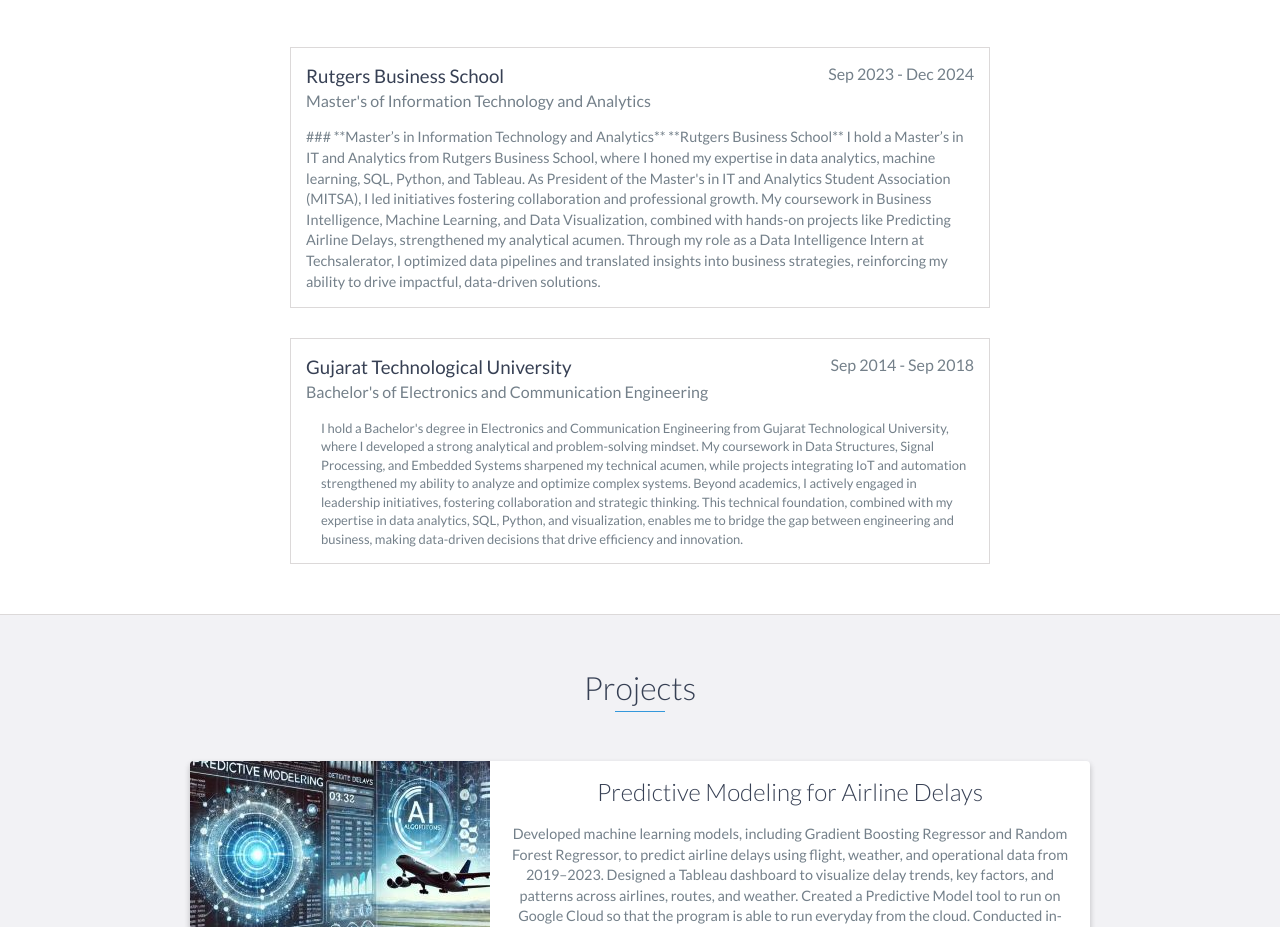
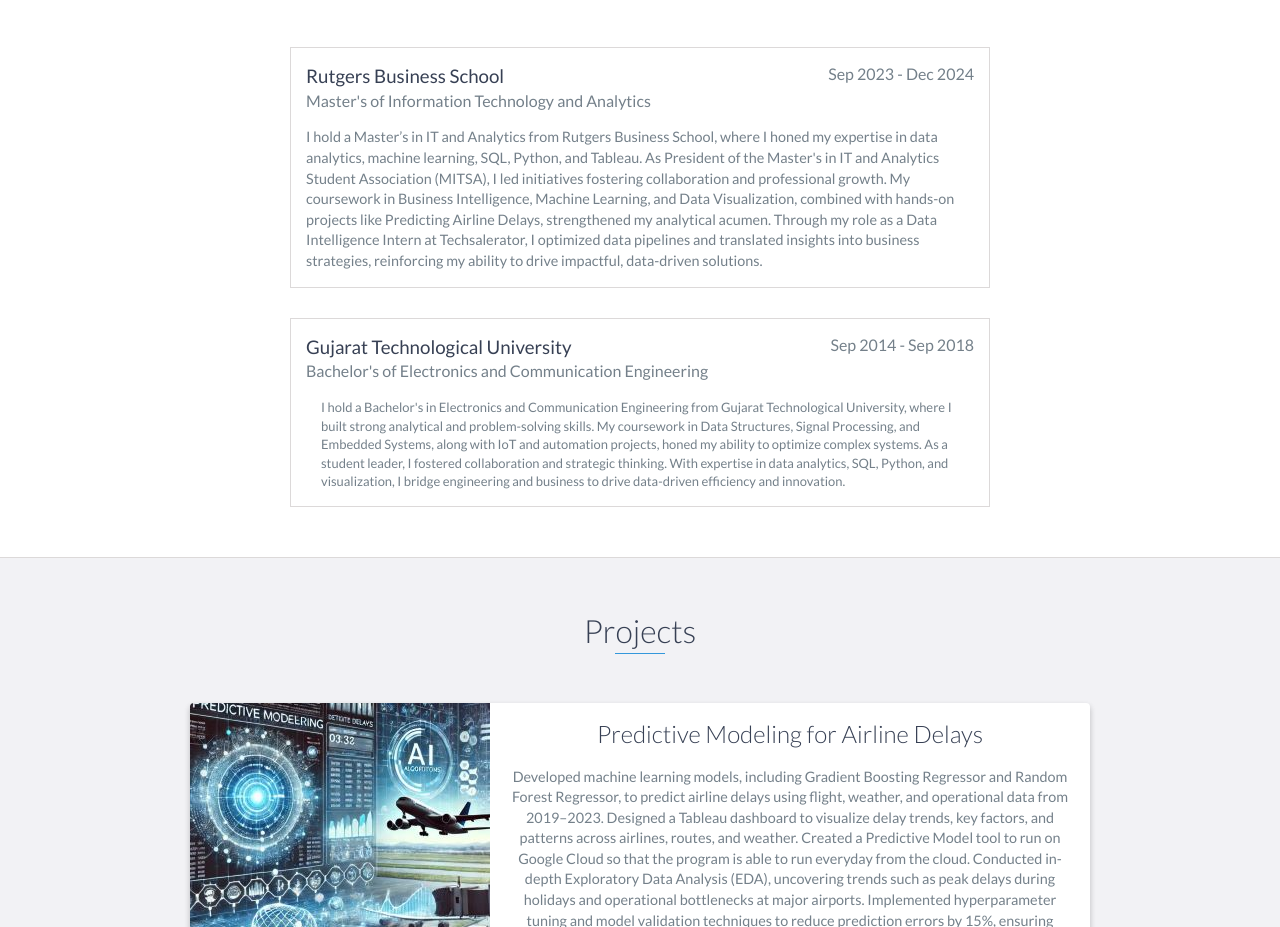
Before and after one commit to ParthThaker08/ParthThaker08.github.io, a website: page index.html in a window 1280 px wide. Shown: the part 2789-3716 px from the top of the page. Drawn offline with nearby package versions, Linux system fonts and the light colour scheme.

Commit message:
Update index.html

```diff
--- a/index.html
+++ b/index.html
@@ -141,8 +141,6 @@
             <span class="education-date">Sep 2023 - Dec 2024</span>
             <h4>Master's of Information Technology and Analytics</h4>
             <p>
-                ### **Master’s in Information Technology and Analytics**
-**Rutgers Business School**
 
 I hold a Master’s in IT and Analytics from Rutgers Business School, where I honed my expertise in data analytics, machine learning, SQL, Python, and Tableau. As President of the Master's in IT and Analytics Student Association (MITSA), I led initiatives fostering collaboration and professional growth. My coursework in Business Intelligence, Machine Learning, and Data Visualization, combined with hands-on projects like Predicting Airline Delays, strengthened my analytical acumen. Through my role as a Data Intelligence Intern at Techsalerator, I optimized data pipelines and translated insights into business strategies, reinforcing my ability to drive impactful, data-driven solutions.
             </p>
@@ -155,7 +153,7 @@
             <h4>Bachelor's of Electronics and Communication Engineering</h4>
             <ul>
                 <p>
- I hold a Bachelor's degree in Electronics and Communication Engineering from Gujarat Technological University, where I developed a strong analytical and problem-solving mindset. My coursework in Data Structures, Signal Processing, and Embedded Systems sharpened my technical acumen, while projects integrating IoT and automation strengthened my ability to analyze and optimize complex systems. Beyond academics, I actively engaged in leadership initiatives, fostering collaboration and strategic thinking. This technical foundation, combined with my expertise in data analytics, SQL, Python, and visualization, enables me to bridge the gap between engineering and business, making data-driven decisions that drive efficiency and innovation.
+ I hold a Bachelor's in Electronics and Communication Engineering from Gujarat Technological University, where I built strong analytical and problem-solving skills. My coursework in Data Structures, Signal Processing, and Embedded Systems, along with IoT and automation projects, honed my ability to optimize complex systems. As a student leader, I fostered collaboration and strategic thinking. With expertise in data analytics, SQL, Python, and visualization, I bridge engineering and business to drive data-driven efficiency and innovation.
             </p>
             </ul>
         </div>
```
